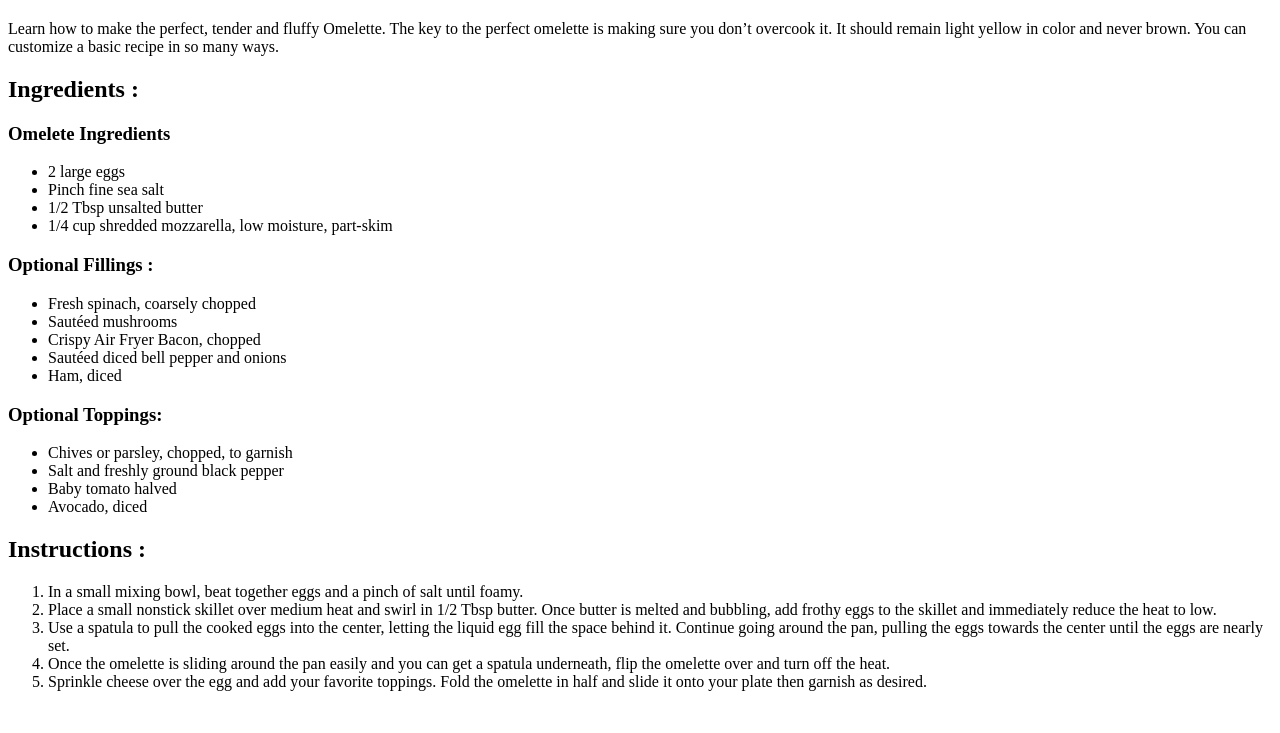
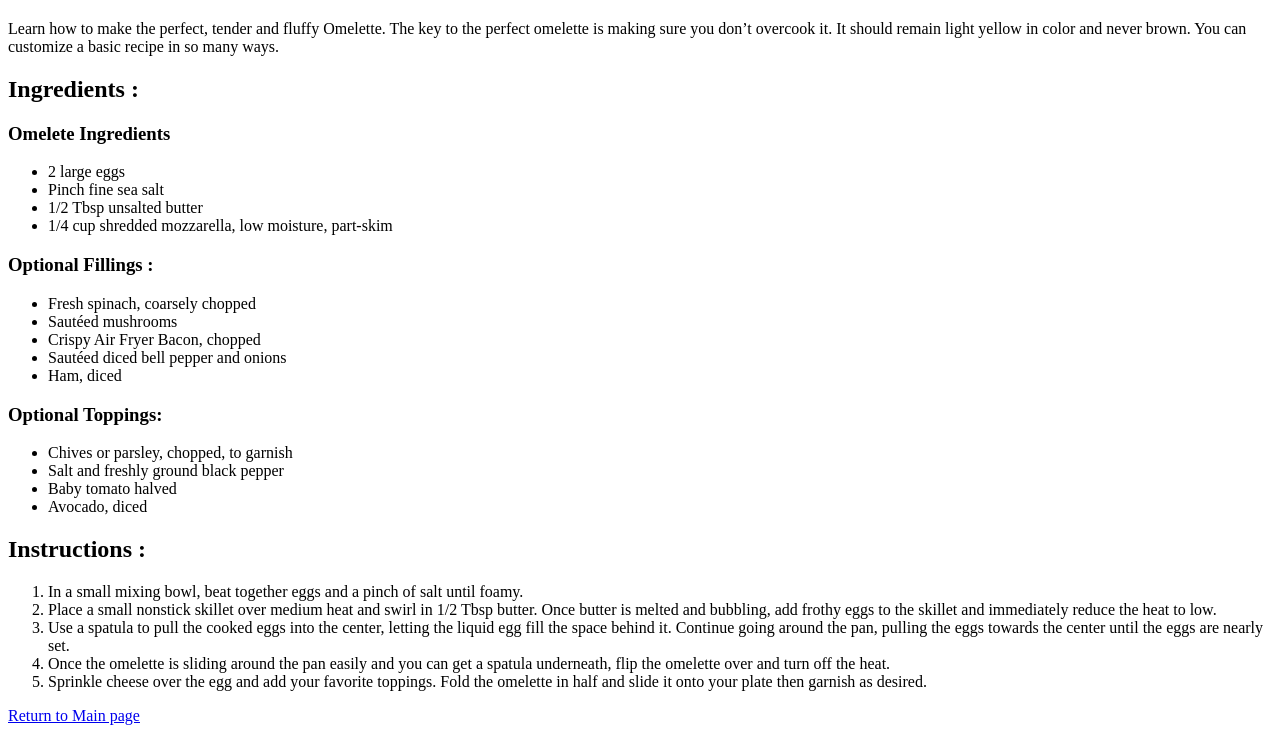
Before and after one commit to QuantiniumX/odin-project, a plain HTML site: page odin-recipes/recipes/omelete.html in a window 1280 px wide. Shown: the part 1171-1904 px from the top of the page. Before the commit the page ends 1878 px from the top, so only its background shows below. Drawn offline with Linux system fonts and the light colour scheme.

Commit message:
Odin-recipes completed

```diff
--- a/odin-recipes/recipes/omelete.html
+++ b/odin-recipes/recipes/omelete.html
@@ -40,5 +40,6 @@
         <li>Once the omelette is sliding around the pan easily and you can get a spatula underneath, flip the omelette over and turn off the heat.</li>
         <li>Sprinkle cheese over the egg and add your favorite toppings. Fold the omelette in half and slide it onto your plate then garnish as desired.</li>
     </ol>
+    <a href="../index.html">Return to Main page</a>
 </body>
 </html>
```
Also changed, not shown: odin-recipes/recipes/pasta.html (+1 -0 lines), odin-recipes/recipes/tomatoSoup.html (+1 -0 lines).
